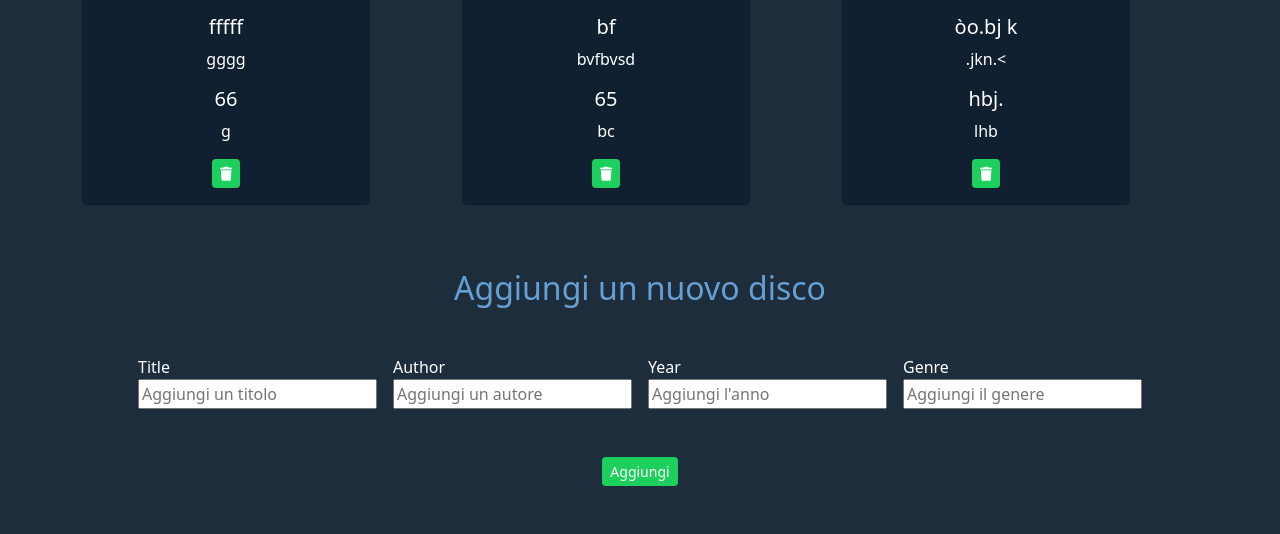
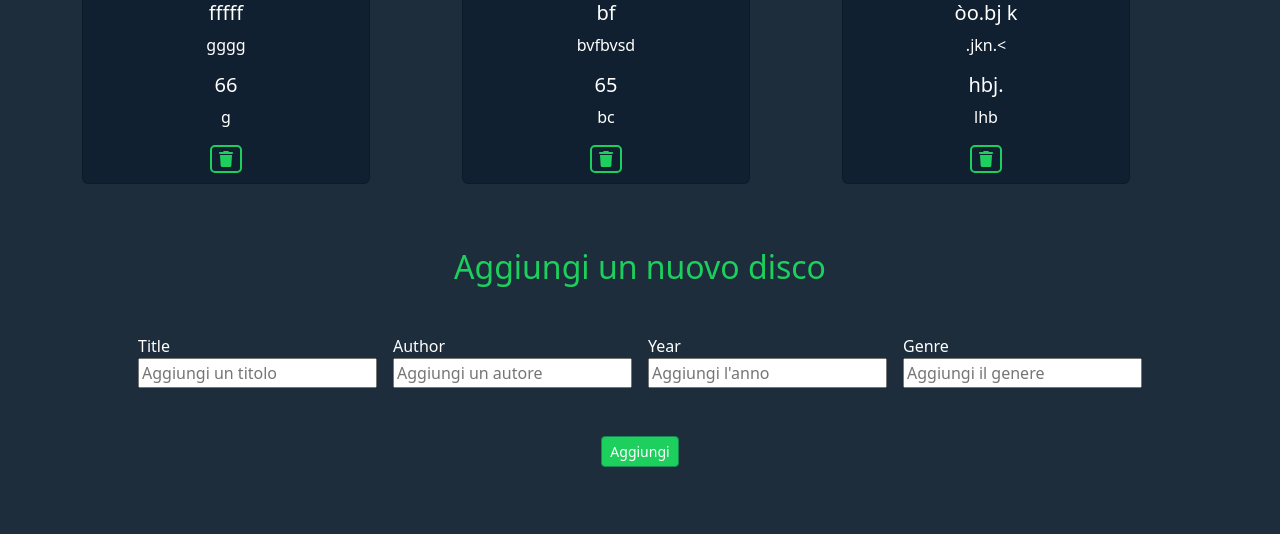
Before and after one commit to ElenaRuscitto/php-dischi-json, a PHP site: page / in a window 1280 px wide. Shown: the part 1081-1615 px from the top of the page. After the commit the page ends 1548 px from the top, so only its background shows below. Run offline with PHP 8.4, Linux system fonts and the light colour scheme.

Commit message:
[add] style

```diff
--- a/index.php
+++ b/index.php
@@ -29,20 +29,27 @@
               </div>
 
               <!-- cestino -->
-              <button
+
+               <div class="bordo">
+                <i
+                    @click.stop="removeDisk(index)"
+                    class="my-btn-trash fa-solid fa-trash"></i>
+               </div>
+
+              <!-- <button
                 @click.stop="removeDisk(index)"
                 class="btn btn-danger btn-sm my-btn mb-3">
                 <i class="fa-solid fa-trash"></i>
-              </button>
+              </button> -->
 
                 <!-- cuoricino -->
               <div class="heart d-flex">
 
-
-              <i
+              <!-- <i
               :class="{'likes' : item.likes}"
               @click.stop="likesDisk(index)"
-              class="fa-regular fa-heart"></i>
+              class="fa-regular fa-heart"></i> -->
+              <i class="fa-regular fa-heart"></i>
 
 
 
@@ -52,7 +59,7 @@
 
         </div>
 
-        <h2 class="text-center titolo">Aggiungi un nuovo disco</h2>
+        <h2 class="text-center titolo-bis">Aggiungi un nuovo disco</h2>
         <div class="text-white d-flex justify-content-center m-5">
 
 
--- a/style.css
+++ b/style.css
@@ -10,15 +10,33 @@ body {
 
 .titolo {
   color: rgb(101, 159, 212);
+
+}
+
+.titolo-bis {
+  color: rgb(29, 208, 93);
 }
 
 .my-btn {
   background-color: rgb(29, 208, 93) !important;
-  border: none !important;
+  cursor: pointer;
 }
 
-.my-btn:hover {
+.my-btn:hover,
+.my-btn-trash:hover {
   background-color: rgb(19, 137, 60) !important;
+}
+
+.my-btn-trash {
+  color: rgb(29, 208, 93) !important;
+  cursor: pointer;
+}
+
+.bordo {
+  border: 2px solid rgb(29, 208, 93);
+  padding: 0 7px;
+  border-radius: 5px;
+  margin-bottom: 10px;
 }
 
 .heart {
```
